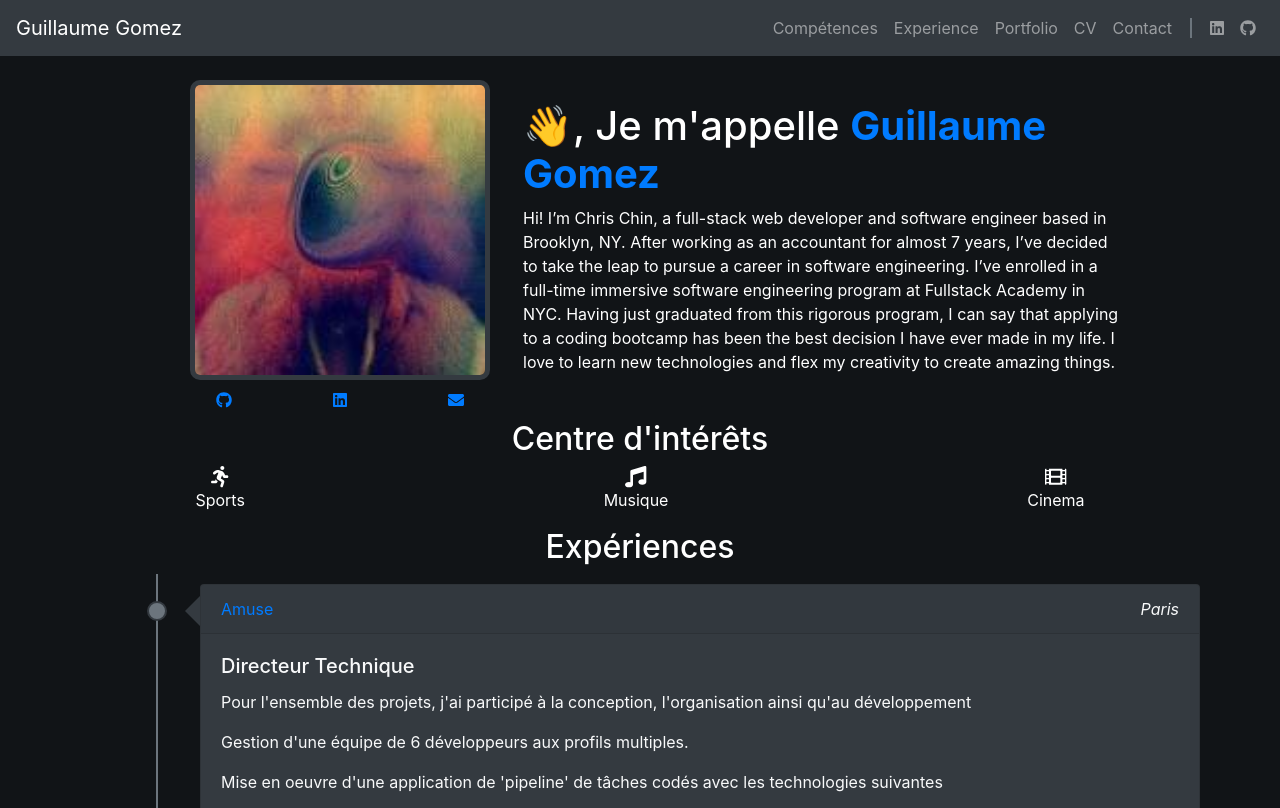
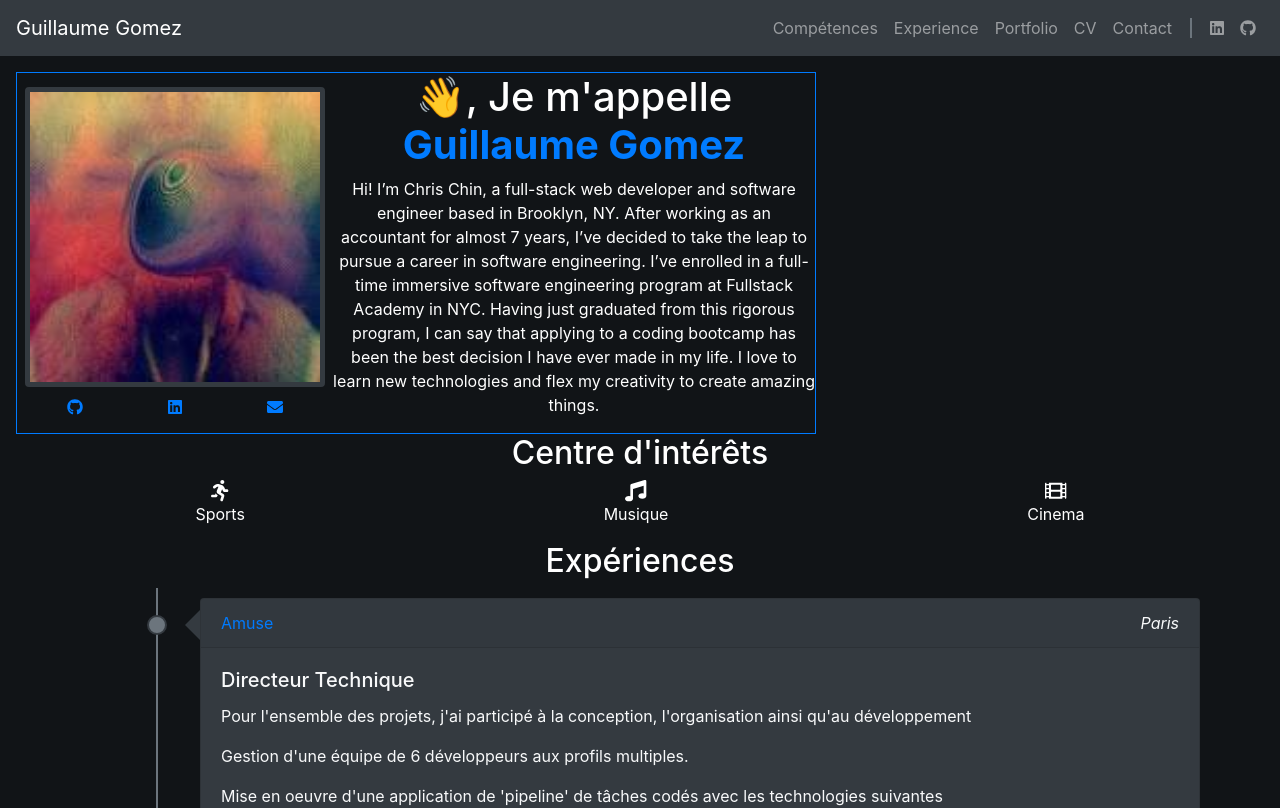
Before and after one commit to guillaume-gomez/guillaume-gomez.github.io, a React (Create React App) app in the folder my-app/: page / in a window 1280 px wide. Shown: the top 808 px of the page. Built offline with nearby package versions, Linux system fonts and the light colour scheme.

Commit message:
wip about me

```diff
--- a/my-app/src/components/CustomProgressBar.tsx
+++ b/my-app/src/components/CustomProgressBar.tsx
@@ -10,11 +10,11 @@ interface CustomProgressBarInterface {
 
 function CustomProgressBar({label, value} : CustomProgressBarInterface) {
   return (
-    <div className="ProgressBar-content">
-      <div className="ProgressBar-label">
+    <div className="ProgressBar-content w-100">
+      <div className="ProgressBar-label w-100">
         <h6>{label}</h6>
       </div>
-      <div className="ProgressBar-value">
+      <div className="ProgressBar-value w-100">
          <ProgressBar now={value} />
       </div>
     </div>
--- a/my-app/src/views/AboutMe.css
+++ b/my-app/src/views/AboutMe.css
@@ -1,28 +1,9 @@
-.about-me-content {
-  display: flex;
-  flex-direction: column;
-  align-items: center;
-}
-
 .about-me-avatar {
   width: fit-content;
-  display: flex;
-  flex-direction: column;
-  justify-content: center;
-  margin: 8px;
 }
 
 .about-me-icons {
-  display: flex;
-  width: 100%;
-  margin: 0;
-  padding: 0;
-  justify-content: space-around;
   list-style-type: none;
-}
-
-.about-me-text {
-  text-align: center;
 }
 
 .about-me-avatar-img {
@@ -30,7 +11,6 @@
   height: 300px;
   border-radius: 10px;
   border: 5px solid var(--dark);
-  margin-bottom: 8px;
 }
 
 @media (min-width: 1200px) {
--- a/my-app/src/views/AboutMe.tsx
+++ b/my-app/src/views/AboutMe.tsx
@@ -12,10 +12,10 @@ import { GITHUB, LINKEDIN, MAIL } from '../constants';
 function AboutMe() {
   const { t } = useTranslation();
   return (
-    <section className="about-me-content">
-      <div className="about-me-avatar">
-        <img className="about-me-avatar-img" src={profile} loading="lazy" alt="profile image"/>
-        <ul className="about-me-icons">
+    <section className="d-flex flex-column align-self-center flex-xl-row justify-content-xl-center border border-primary" style={{width: 800}}>
+      <div className="about-me-avatar d-flex flex-column justify-content-center m-2">
+        <img className="about-me-avatar-img border-dark mb-2 rounded" src={profile} loading="lazy" alt="profile image"/>
+        <ul className="about-me-icons d-flex w-100 m-0 p-0 justify-content-around">
           <li>
             <a href={GITHUB}>
               <FontAwesomeIcon icon={faGithub} />
@@ -34,8 +34,8 @@ function AboutMe() {
           </li>
          </ul>
       </div>
-      <div className="about-me-text">
-        <h1 className="about-me-wave-hand">👋, {t("about-me.i-am")} <strong className="text-primary">Guillaume Gomez</strong></h1>
+      <div className="text-center">
+        <h1>👋, {t("about-me.i-am")} <strong className="text-primary">Guillaume Gomez</strong></h1>
         <p>{t("about-me.content")}</p>
       </div>
     </section>
--- a/my-app/src/views/Skills.css
+++ b/my-app/src/views/Skills.css
@@ -1,7 +1,3 @@
-.skills-content {
-  border: 2px solid purple;
-}
-
 .skills-title {
   text-align: center;
 }
@@ -14,20 +10,17 @@
 
 .skills-progress-bars {
   width: 100%;
-  border: 5px solid orange;
   display: flex;
   flex-direction: column;
   align-items: flex-end;
 }
 
 .skills-progress-bars > h3 {
-  //border: 4px solid green;
   text-align: center;
   width: 100%;
 }
 
 .skills-progress-bars-content {
-  border: 5px solid red;
   width: 100%;
 }
 
```
